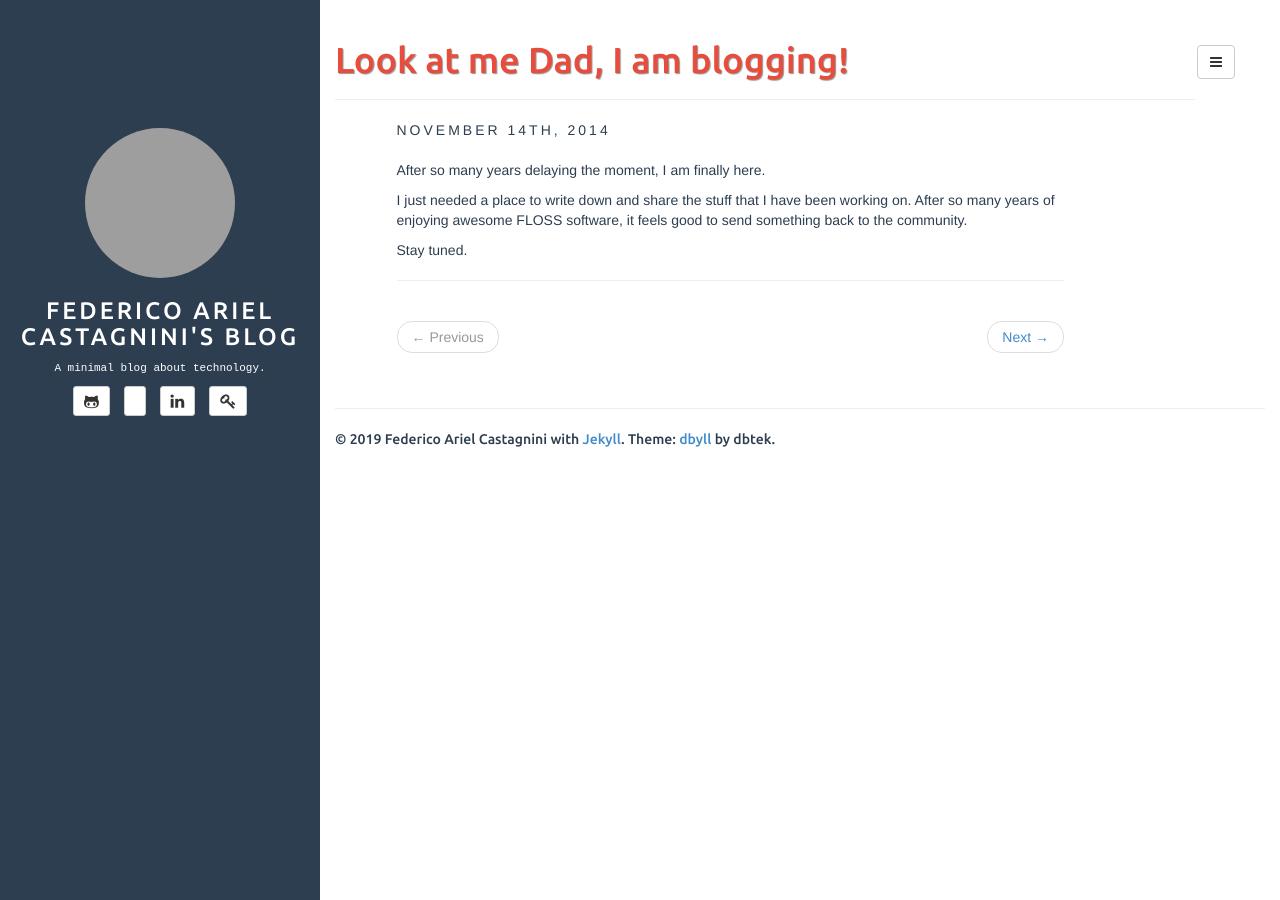
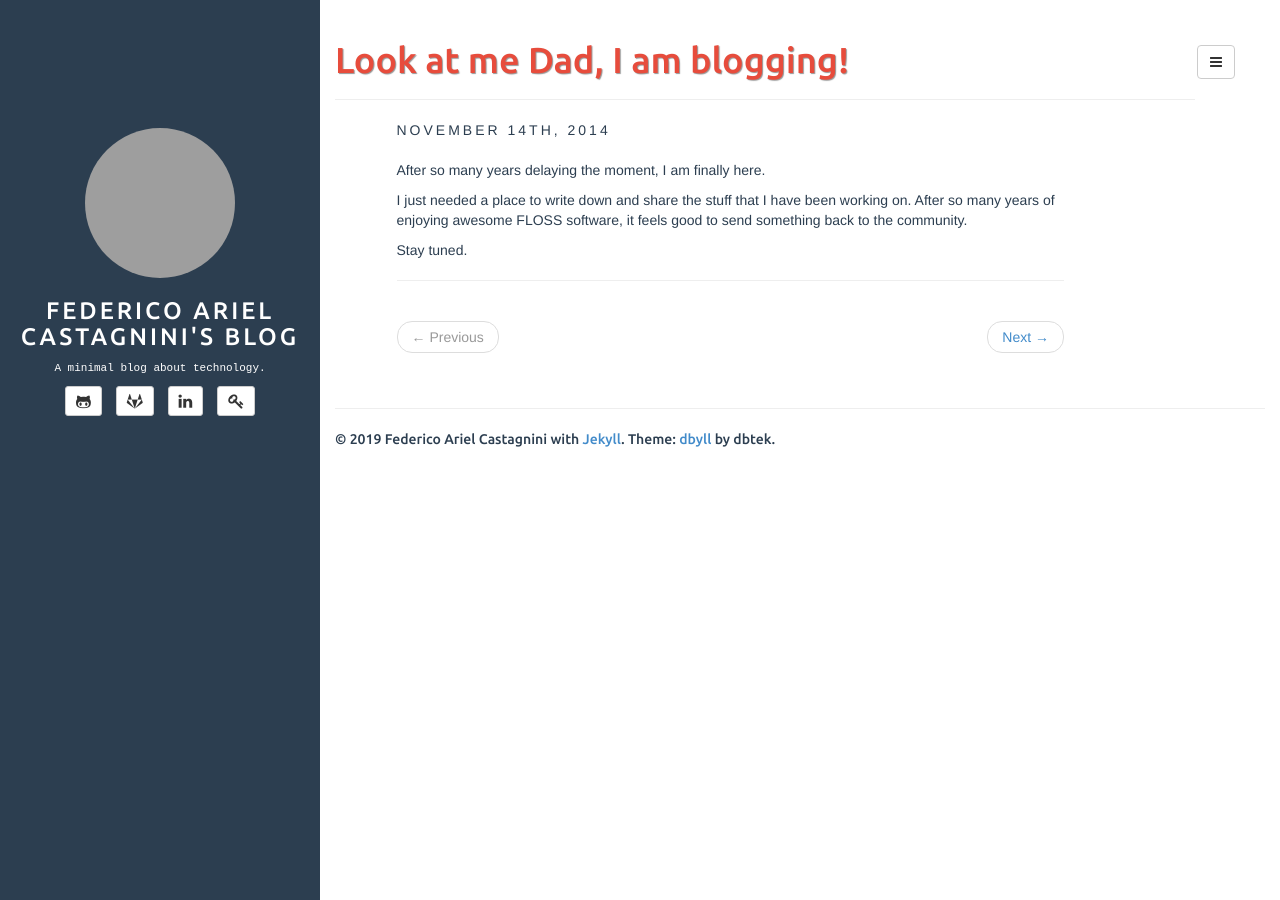
Before and after one commit to facastagnini/facastagnini.github.io, a Jekyll site: the page built from _posts/2014-11-14-Look_at_me_Dad_I_am_blogging.md, in a window 1280 px wide. Built offline with Jekyll 4.4.1, drawn with Linux system fonts in a browser that asks for light colours; grey boxes are pictures that could not be loaded.

Commit message:
fixing class name

```diff
--- a/_includes/sidebar.html
+++ b/_includes/sidebar.html
@@ -26,7 +26,7 @@
 		{% if site.author.gitlab %}
 		<li>
 			<a class="btn btn-default btn-sm" href="https://gitlab.com/{{ site.author.gitlab }}" target="_blank">
-				<i class="fa fa-gitlab-alt fa-lg"></i>
+				<i class="fa fa-gitlab fa-lg"></i>
 			</a>
 		</li>
 		{% endif %}
```
